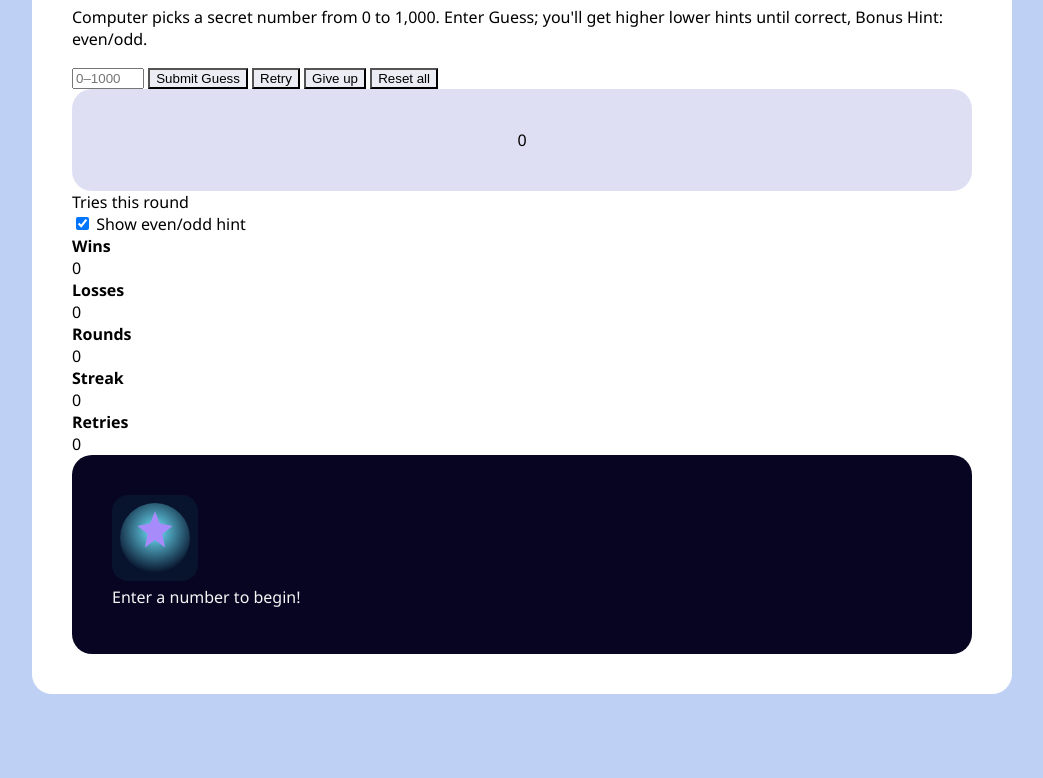
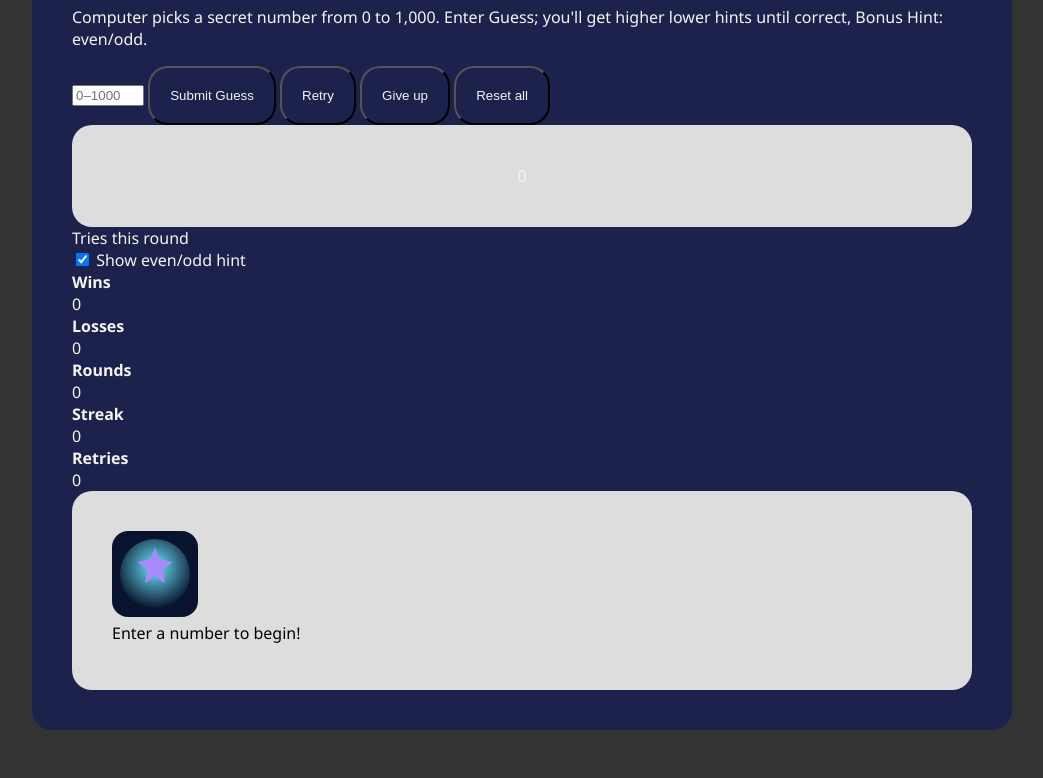
Before and after one commit to Academy-of-Innovative-Technology/even-odd-high-low-game-user-not-found, a plain HTML site: page index.html in a window 1280 px wide. Shown: the part 168-946 px from the top of the page, without its empty margins (118-1161 px from the left). Before the commit the page ends 910 px from the top, so only its background shows below. Drawn offline with Linux system fonts and the light colour scheme.

Commit message:
everything

```diff
--- a/style.css
+++ b/style.css
@@ -1,20 +1,27 @@
 body {
 font-family: 'Segoe UI', Tahoma, Geneva, Verdana, sans-serif;
 padding: 40px 20px;
-background: rgb(190, 209, 245);
+background: #333;
+color: whitesmoke;
 }
 
 .container {
 max-width: 900px;
 margin: 0 auto;
-background-color: white;
+background-color: #1d224d;
 padding: 40px;
 border-radius: 20px;
 
 }
 
 button{
-background-color: rgba(216, 216, 233, 0.475);
+max-width: 200px;
+margin: 0 auto;
+background-color: #1d224d;
+padding: 20px;
+border-radius: 20px;
+color: whitesmoke;
+
 }
 
 .num{
@@ -25,7 +32,7 @@ justify-content: center;
 .num{
 max-width: 900px;
 margin: 0 auto;
-background-color: rgba(186, 187, 227, 0.475);
+background-color: #ddd;
 ;
 padding: 40px;
 border-radius: 20px;
@@ -33,10 +40,10 @@ border-radius: 20px;
 }
 
 .panel{
-    color: whitesmoke;
+    color: black;
   max-width: 900px;
 margin: 0 auto;
-background-color: rgb(8, 5, 34);
+background-color:#ddd;
 ;
 padding: 40px;
 border-radius: 20px;
```
